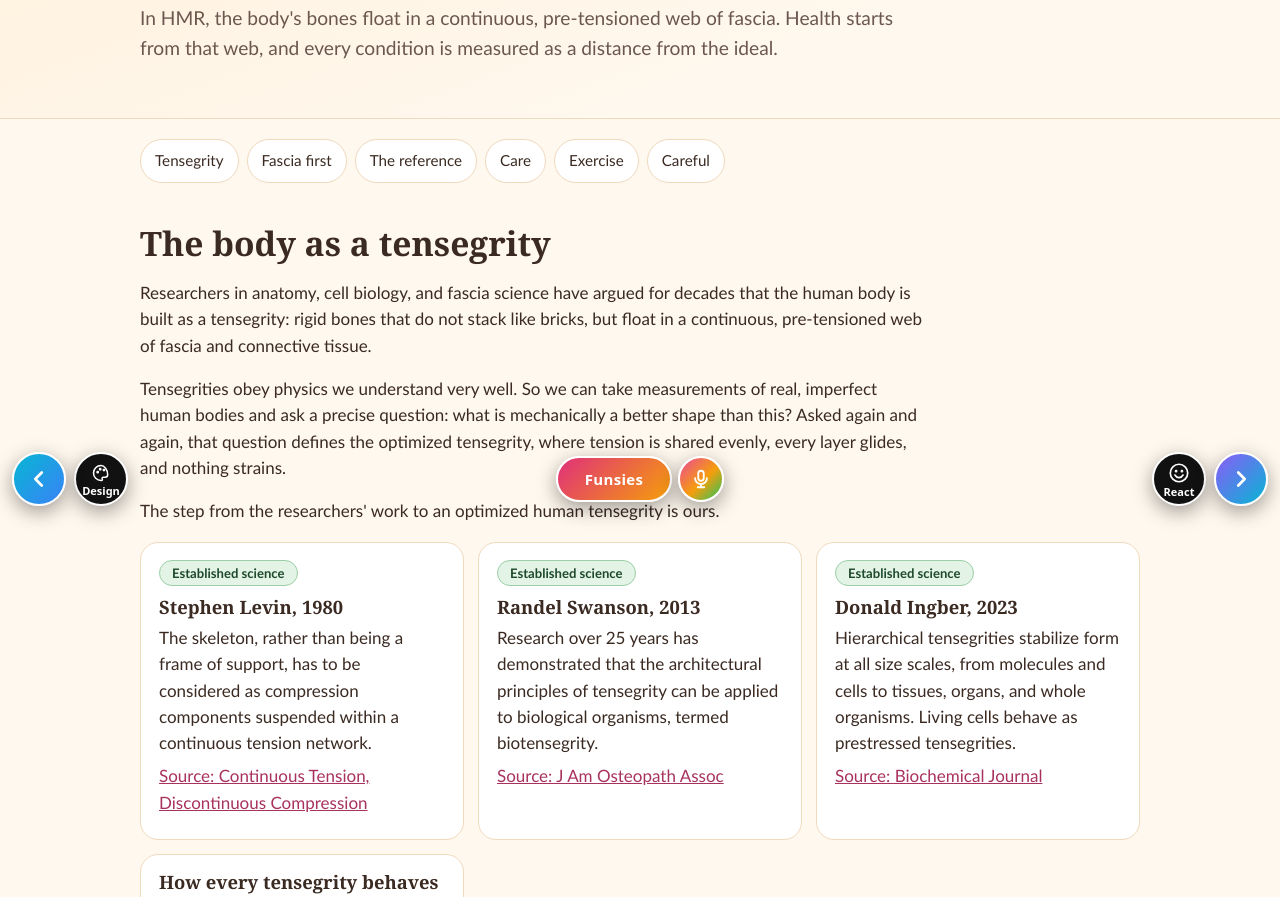
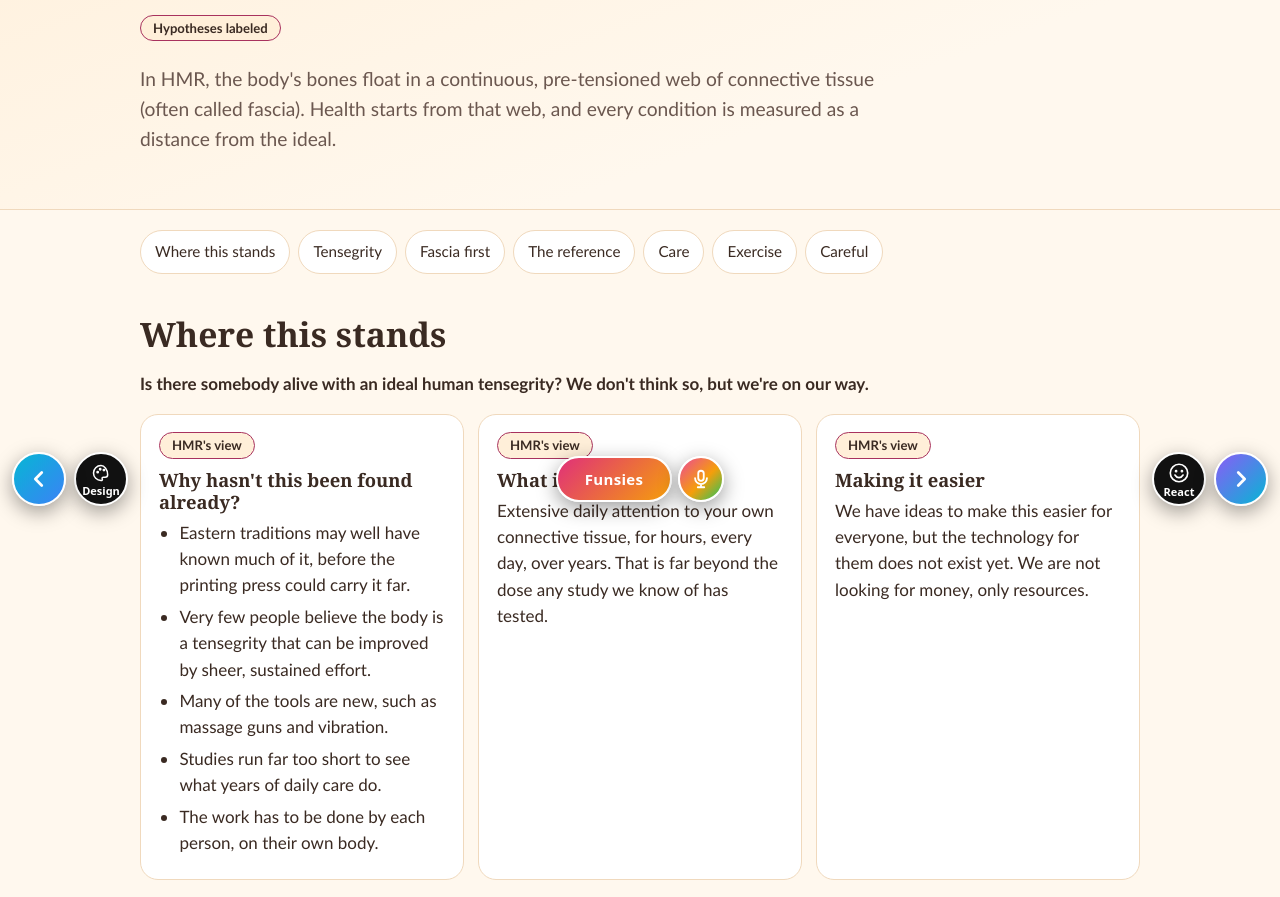
Before and after one commit to AtlasJumped/hmrfascia.life, a plain HTML site: page index.html in a window 1280 px wide. Shown: the part 282-1179 px from the top of the page. Drawn offline with Linux system fonts and the light colour scheme.

Commit message:
Add Where this stands (on our way; why it was not found; what it takes); long holds, play and exercise under inside out; ideal body and connective tissue (often called fascia) wording
Co-Authored-By: Claude Opus 5.5 <noreply@anthropic.com>

```diff
--- a/css/style.css
+++ b/css/style.css
@@ -73,3 +73,4 @@ footer{margin-top:48px;padding:32px 0 100px;background:var(--bg2);border-top:1px
 .pk-panel .btn{padding:6px 12px;min-height:40px}
 .pk-msg{font-size:.85rem;color:var(--mute);margin:6px 0 0;min-height:1.2em}
 @media (max-width:480px){body{font-size:16px}.back{margin-left:0}}
+.card ul{margin:.4em 0;padding-left:1.2em}.card li{margin:.3em 0;overflow-wrap:anywhere}
--- a/index.html
+++ b/index.html
@@ -4,11 +4,11 @@
 <meta charset="utf-8">
 <meta name="viewport" content="width=device-width, initial-scale=1">
 <title>HMR fascia: the body as a tensegrity, fascia first</title>
-<meta name="description" content="The body as a tensegrity with fascia first, in HMR&#x27;s view: the perfect body as a reference, fascia care, and why to optimize the tensegrity before exercise. Hypotheses are labeled.">
+<meta name="description" content="The body as a tensegrity with fascia first, in HMR&#x27;s view: the ideal body as a reference, connective tissue care, and why to optimize the tensegrity before exercise. Hypotheses are labeled.">
 <meta name="theme-color" content="#a8325e">
 <meta property="og:type" content="website">
 <meta property="og:title" content="HMR fascia: the body as a tensegrity, fascia first">
-<meta property="og:description" content="The body as a tensegrity with fascia first, in HMR&#x27;s view: the perfect body as a reference, fascia care, and why to optimize the tensegrity before exercise. Hypotheses are labeled.">
+<meta property="og:description" content="The body as a tensegrity with fascia first, in HMR&#x27;s view: the ideal body as a reference, connective tissue care, and why to optimize the tensegrity before exercise. Hypotheses are labeled.">
 <meta property="og:url" content="https://hmrfascia.life/">
 <meta name="twitter:card" content="summary">
 <link rel="icon" href="favicon.svg" type="image/svg+xml">
@@ -26,14 +26,41 @@
 <div class="hero">
   <div class="wrap">
     <p class="eyebrow">hmrfascia.life</p>
-    <h1>The body as a tensegrity, fascia first</h1>
+    <h1>The body as a biotensegrity, connective tissue first</h1>
     <p><span class="tag hmr">Hypotheses labeled</span></p>
-    <p class="lead">In HMR, the body's bones float in a continuous, pre-tensioned web of fascia. Health starts from that web, and every condition is measured as a distance from the ideal.</p>
+    <p class="lead">In HMR, the body's bones float in a continuous, pre-tensioned web of connective tissue (often called fascia). Health starts from that web, and every condition is measured as a distance from the ideal.</p>
 
   </div>
 </div>
 <main id="main">
-  <nav class="wrap jump" aria-label="On this page"><ul><li><a href="#tensegrity">Tensegrity</a></li><li><a href="#fascia">Fascia first</a></li><li><a href="#perfect">The reference</a></li><li><a href="#care">Care</a></li><li><a href="#exercise">Exercise</a></li><li><a href="#careful">Careful</a></li></ul></nav>
+  <nav class="wrap jump" aria-label="On this page"><ul><li><a href="#stand">Where this stands</a></li><li><a href="#tensegrity">Tensegrity</a></li><li><a href="#fascia">Fascia first</a></li><li><a href="#perfect">The reference</a></li><li><a href="#care">Care</a></li><li><a href="#exercise">Exercise</a></li><li><a href="#careful">Careful</a></li></ul></nav>
+<section class="wrap" id="stand" aria-labelledby="stand-h">
+<h2 id="stand-h">Where this stands</h2>
+<p class="prose"><b>Is there somebody alive with an ideal human tensegrity? We don't think so, but we're on our way.</b></p>
+<div class="cards">
+<article class="card">
+<p class="tags"><span class="tag hmr">HMR's view</span></p>
+<h3>Why hasn't this been found already?</h3>
+<ul>
+<li>Eastern traditions may well have known much of it, before the printing press could carry it far.</li>
+<li>Very few people believe the body is a tensegrity that can be improved by sheer, sustained effort.</li>
+<li>Many of the tools are new, such as massage guns and vibration.</li>
+<li>Studies run far too short to see what years of daily care do.</li>
+<li>The work has to be done by each person, on their own body.</li>
+</ul>
+</article>
+<article class="card">
+<p class="tags"><span class="tag hmr">HMR's view</span></p>
+<h3>What it takes</h3>
+<p>Extensive daily attention to your own connective tissue, for hours, every day, over years. That is far beyond the dose any study we know of has tested.</p>
+</article>
+<article class="card">
+<p class="tags"><span class="tag hmr">HMR's view</span></p>
+<h3>Making it easier</h3>
+<p>We have ideas to make this easier for everyone, but the technology for them does not exist yet. We are not looking for money, only resources.</p>
+</article>
+</div>
+</section>
 <section class="wrap" id="tensegrity" aria-labelledby="tensegrity-h">
 <h2 id="tensegrity-h">The body as a tensegrity</h2>
 <p class="prose">Researchers in anatomy, cell biology, and fascia science have argued for decades that the human body is built as a tensegrity: rigid bones that do not stack like bricks, but float in a continuous, pre-tensioned web of fascia and connective tissue.</p>
@@ -66,7 +93,7 @@
 </section>
 <section class="wrap" id="fascia" aria-labelledby="fascia-h">
 <h2 id="fascia-h">Fascia first</h2>
-<p class="prose">In HMR, fascia is not packing material. It is a continuous, living web that holds the body's shape under tension, carries force from one region to another, lets layers slide over each other, and is densely supplied with nerves.</p>
+<p class="prose">In HMR, connective tissue (often called fascia) is not packing material. It is a continuous, living web that holds the body's shape under tension, carries force from one region to another, lets layers slide over each other, and is densely supplied with nerves.</p>
 <p class="prose">When fascia is healthy it is hydrated, mobile, and evenly tensioned. When it becomes denser or stuck in one place, the tension of the whole web shifts: posture changes, movement narrows, and the vessels, nerves, and organs that run through the tissue can be squeezed or strained.</p>
 <div class="cards">
 <article class="card">
@@ -92,7 +119,7 @@
 </div>
 </section>
 <section class="wrap" id="perfect" aria-labelledby="perfect-h">
-<h2 id="perfect-h">The perfect body as a reference</h2>
+<h2 id="perfect-h">The ideal body as a reference</h2>
 <p class="prose">Today, health is defined by what goes wrong. In HMR, it is defined by what fully right looks like, and every condition becomes a measurable distance from it. We are building, from real data, a model of an ideal adult body in male and female form, in layers: skeleton, fascia, everything inside, mechanics, movement, and experience.</p>
 <div class="cards">
 <article class="card">
@@ -130,7 +157,13 @@
 <article class="card">
 <p class="tags"><span class="tag hmr">HMR's view</span></p>
 <h3>From within</h3>
-<p>Breath, internal locks and holds, sound, posture, attention, hydration, and nutrition: the internal methods that the world's body practices have used.</p>
+<p>The mind putting the body into positions and keeping it there:</p>
+<ul>
+<li><b>Long holds</b>, held for minutes, not seconds.</li>
+<li>Breath, internal locks, sound, posture, attention, hydration, and nutrition: the internal methods that the world's body practices have used.</li>
+<li><b>Having fun:</b> running around, playing, sports.</li>
+<li><b>Exercise</b>, done while you think of yourself as a tensegrity.</li>
+</ul>
 </article>
 <article class="card">
 <p class="tags"><span class="tag hmr">HMR's view</span></p>
```
